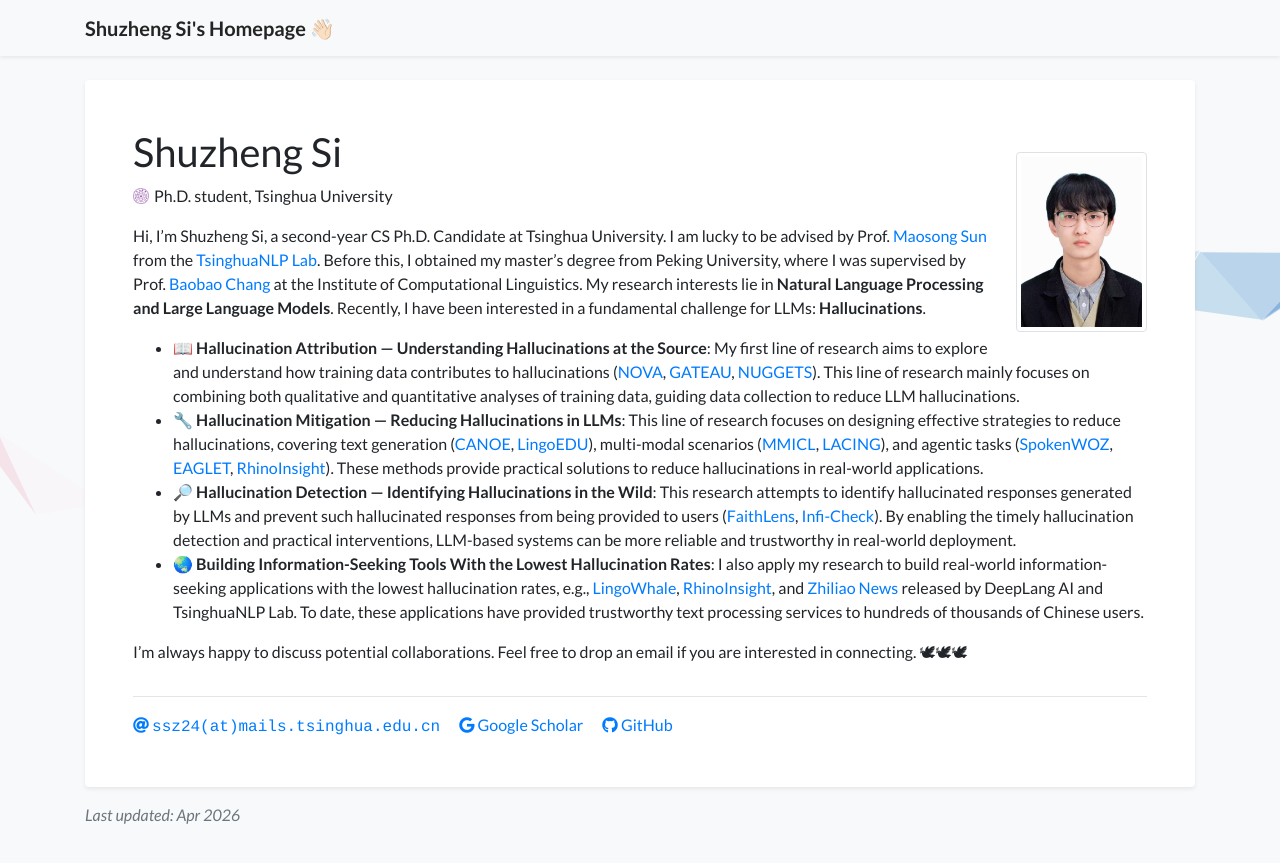
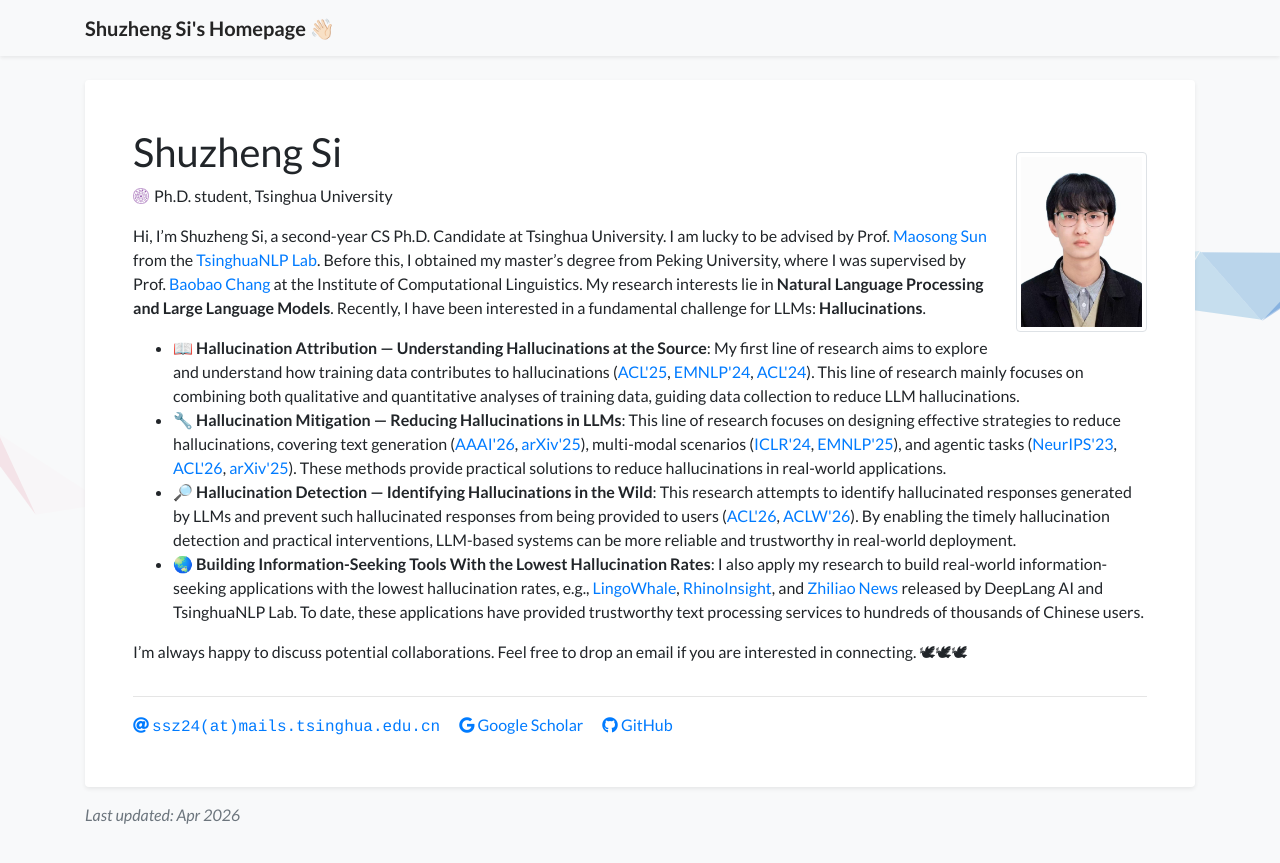
Before and after one commit to S1s-Z/s1s-z.github.io, a Jekyll site: the page built from index.html, in a window 1280 px wide. Shown: the top 863 px of the page. Built offline with Jekyll 4.4.1, drawn with Linux system fonts in a browser that asks for light colours; a style sheet for code colours, icons or effects is not loaded.

Commit message:
Update profile.yml

```diff
--- a/_data/profile.yml
+++ b/_data/profile.yml
@@ -23,13 +23,13 @@
   <br>
   <ul class="pub">
       <li>
-          📖 <b>Hallucination Attribution — Understanding Hallucinations at the Source</b>: My first line of research aims to explore and understand how training data contributes to hallucinations (<a href="https://arxiv.org/abs/2502.07340">NOVA</a>, <a href="https://arxiv.org/abs/2410.15633">GATEAU</a>, <a href="https://arxiv.org/abs/2312.10302">NUGGETS</a>). This line of research mainly focuses on combining both qualitative and quantitative analyses of training data, guiding data collection to reduce LLM hallucinations.
+          📖 <b>Hallucination Attribution — Understanding Hallucinations at the Source</b>: My first line of research aims to explore and understand how training data contributes to hallucinations (<a href="https://arxiv.org/abs/2502.07340">ACL'25</a>, <a href="https://arxiv.org/abs/2410.15633">EMNLP'24</a>, <a href="https://arxiv.org/abs/2312.10302">ACL'24</a>). This line of research mainly focuses on combining both qualitative and quantitative analyses of training data, guiding data collection to reduce LLM hallucinations.
       </li>
       <li>
-          🔧 <b>Hallucination Mitigation  — Reducing Hallucinations in LLMs</b>: This line of research focuses on designing effective strategies to reduce hallucinations, covering text generation (<a href="https://arxiv.org/abs/2505.16483">CANOE</a>, <a href="https://arxiv.org/abs/2512.14244">LingoEDU</a>), multi-modal scenarios (<a href="https://arxiv.org/abs/2309.07915">MMICL</a>, <a href="https://arxiv.org/abs/2411.14279">LACING</a>), and agentic tasks (<a href="https://arxiv.org/abs/2305.13040">SpokenWOZ</a>, <a href="https://arxiv.org/abs/2510.05608">EAGLET</a>, <a href="https://arxiv.org/abs/2511.18743">RhinoInsight</a>). These methods provide practical solutions to reduce hallucinations in real-world applications.
+          🔧 <b>Hallucination Mitigation  — Reducing Hallucinations in LLMs</b>: This line of research focuses on designing effective strategies to reduce hallucinations, covering text generation (<a href="https://arxiv.org/abs/2505.16483">AAAI'26</a>, <a href="https://arxiv.org/abs/2512.14244">arXiv'25</a>), multi-modal scenarios (<a href="https://arxiv.org/abs/2309.07915">ICLR'24</a>, <a href="https://arxiv.org/abs/2411.14279">EMNLP'25</a>), and agentic tasks (<a href="https://arxiv.org/abs/2305.13040">NeurIPS'23</a>, <a href="https://arxiv.org/abs/2510.05608">ACL'26</a>, <a href="https://arxiv.org/abs/2511.18743">arXiv'25</a>). These methods provide practical solutions to reduce hallucinations in real-world applications.
       </li>
       <li>
-          🔎 <b>Hallucination Detection  — Identifying Hallucinations in the Wild</b>: This research attempts to identify hallucinated responses generated by LLMs and prevent such hallucinated responses from being provided to users (<a href="https://arxiv.org/abs/2512.20182">FaithLens</a>, <a href="https://arxiv.org/abs/2601.06666">Infi-Check</a>). By enabling the timely hallucination detection and practical interventions, LLM-based systems can be more reliable and trustworthy in real-world deployment.
+          🔎 <b>Hallucination Detection  — Identifying Hallucinations in the Wild</b>: This research attempts to identify hallucinated responses generated by LLMs and prevent such hallucinated responses from being provided to users (<a href="https://arxiv.org/abs/2512.20182">ACL'26</a>, <a href="https://arxiv.org/abs/2601.06666">ACLW'26</a>). By enabling the timely hallucination detection and practical interventions, LLM-based systems can be more reliable and trustworthy in real-world deployment.
       </li>
       <li>
           🌏 <b>Building Information-Seeking Tools With the Lowest Hallucination Rates</b>: I also apply my research to build real-world information-seeking applications with the lowest hallucination rates, e.g., <a href="https://lingowhale.com/">LingoWhale</a>, <a href="https://research.deeplang.net/">RhinoInsight</a>, and <a href="https://zhiliao.news/">Zhiliao News</a> released by DeepLang AI and TsinghuaNLP Lab. To date, these applications have provided trustworthy text processing services to hundreds of thousands of Chinese users.
```
